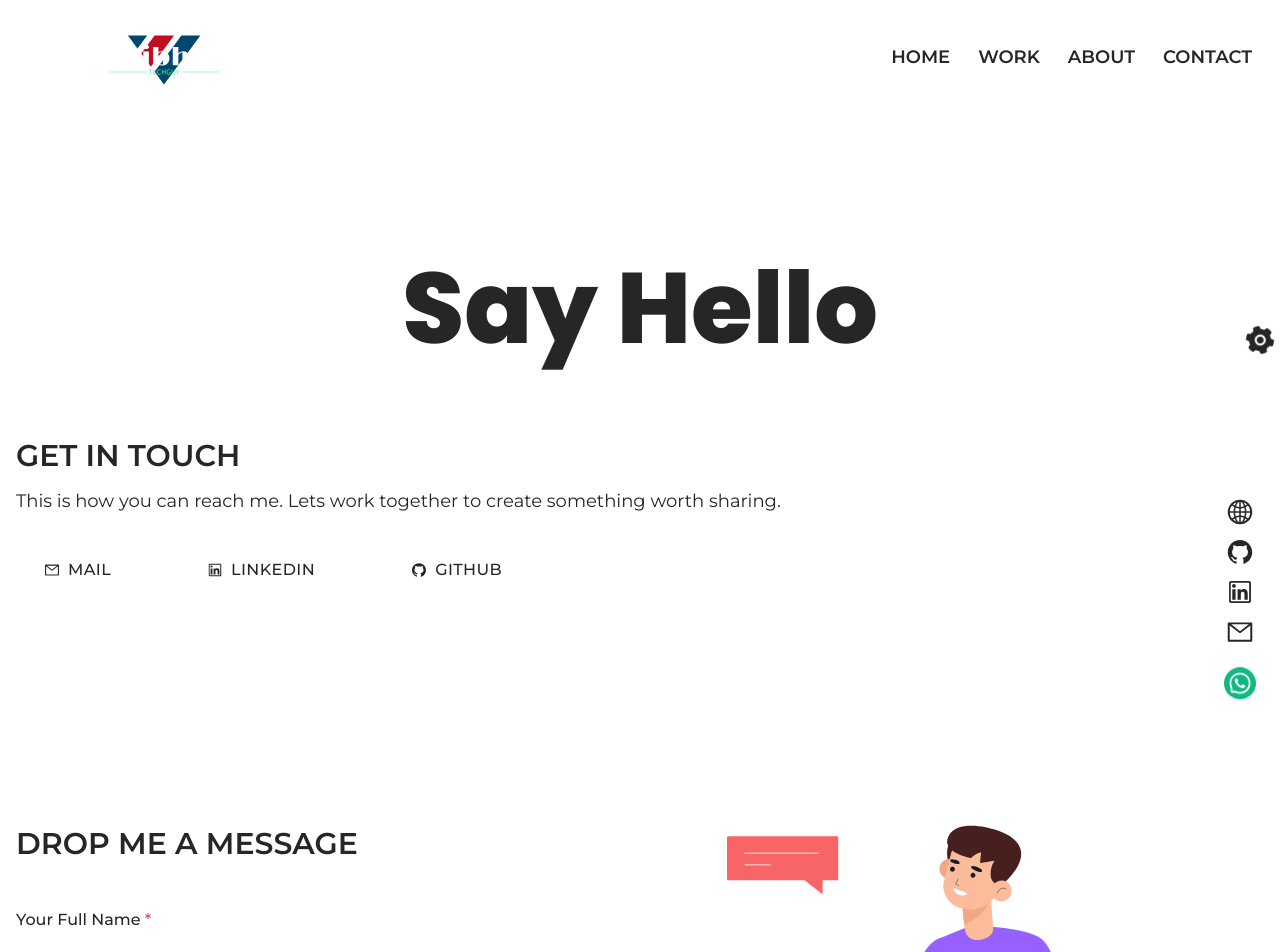
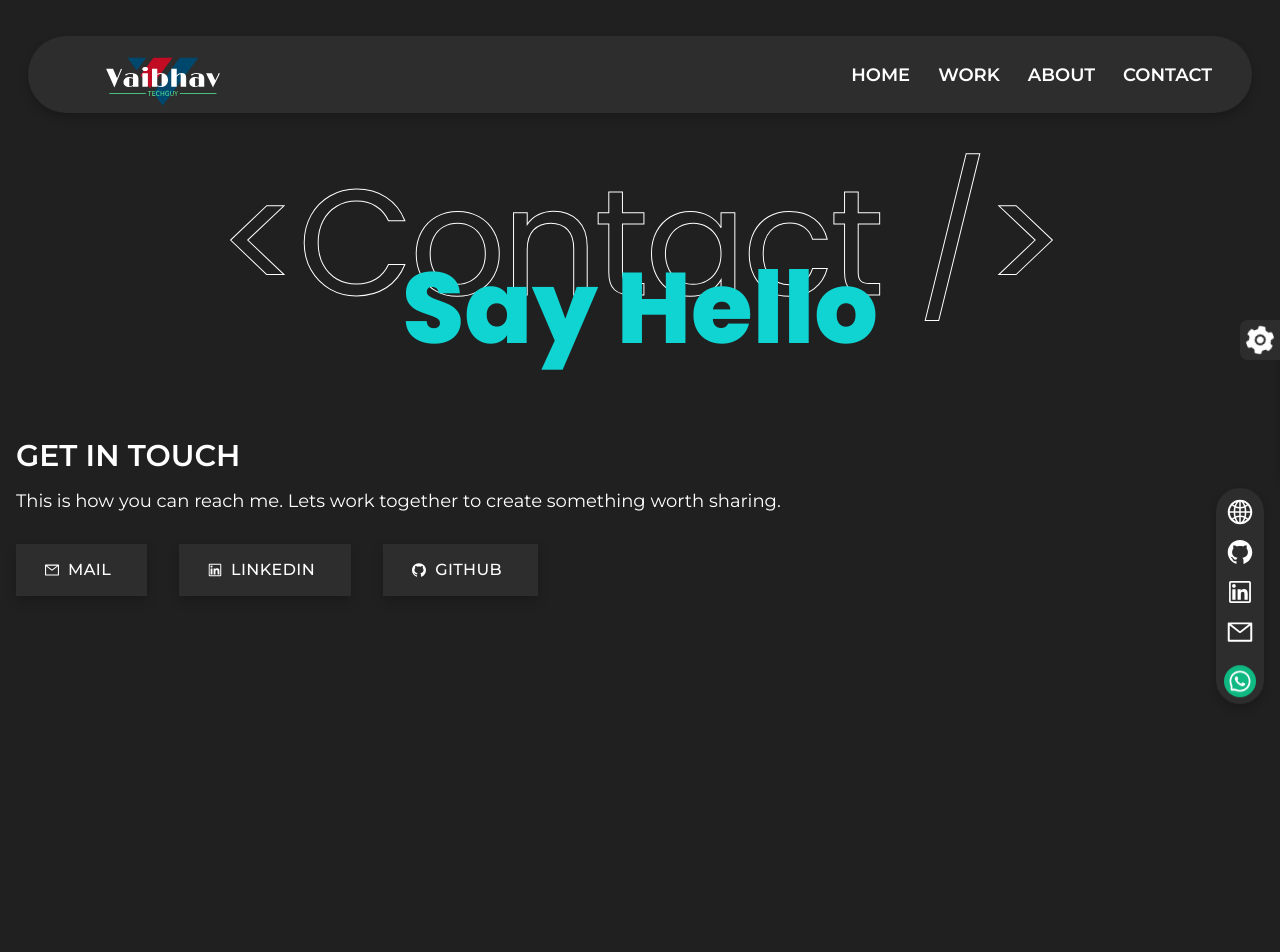
Before and after one commit to vaibhav-bhoir/NextjsPortfolio, a Next.js app: page /contact in a window 1280 px wide. Shown: the top 952 px of the page. After the commit the page ends 800 px from the top, so only its background shows below. Built offline with nearby package versions, Linux system fonts and the light colour scheme.

Commit message:
feat:floating header add

```diff
--- a/components/Cover.tsx
+++ b/components/Cover.tsx
@@ -36,7 +36,7 @@ const Cover = ({ pdata, handleClose }: CoverProps) => {
     <div
       data-aos="fade-up"
       data-aos-duration="1000"
-      className="hover-animation bg-main-bg shadow-shadow rounded-xl p-4 transform transition-transform hover:scale-[1.02]"
+      className="hover-animation bg-main-bg shadow-shadow rounded-xl p-4 transform transition-transform"
     >
       <div className="justify-between items-center mx-2 flex">
         <div className="flex gap-2 mb-4">
--- a/components/ExCover.tsx
+++ b/components/ExCover.tsx
@@ -17,7 +17,7 @@ const ExCover = ({ expData }: ExCoverProps) => {
   return (
     <div
       data-aos="zoom-in-up"
-      className="hover-animation relative overflow-hidden bg-main-bg rounded-xl p-4 shadow-shadow transform transition-transform hover:scale-[1.02]"
+      className="hover-animation relative overflow-hidden bg-main-bg rounded-xl p-4 shadow-shadow transform transition-transform"
     >
       <div className="justify-between items-center flex">
         <div className="flex gap-2 mb-4">
--- a/components/Header.tsx
+++ b/components/Header.tsx
@@ -5,34 +5,72 @@ import navLinks from '../public/data/header_data';
 import { AiOutlineBars, AiOutlineClose } from 'react-icons/ai';
 import Lottie from 'lottie-react';
 import logoAnimation from '../public/animations/v-logo-animation-data.json';
+// import useScrollDirection from '../hooks/useScrollDirection';
+
 
 const Header = () => {
   const [showNav, setShowNav] = useState(false);
-  const [scroll, setScroll] = useState(false);
   const router = useRouter();
+
+  const [scrollDir, setScrollDir] = useState("scrolling down");
+
+  // useEffect(() => {
+  //   const threshold = 0;
+  //   let lastScrollY = window.scrollY;
+  //   let ticking = false;
+
+  //   const updateScrollDir = () => {
+  //     const scrollY = window.scrollY;
+
+  //     if (Math.abs(scrollY - lastScrollY) < threshold) {
+  //       ticking = false;
+  //       return;
+  //     }
+  //     setScrollDir(scrollY > lastScrollY ? "scrolling down" : "scrolling up");
+  //     lastScrollY = scrollY > 0 ? scrollY : 0;
+  //     ticking = false;
+  //   };
+
+  //   const onScroll = () => {
+  //     if (!ticking) {
+  //       window.requestAnimationFrame(updateScrollDir);
+  //       ticking = true;
+  //     }
+  //   };
+
+  //   window.addEventListener("scroll", onScroll);
+
+  //   console.log(scrollDir);
+
+  //   return () => window.removeEventListener("scroll", onScroll);
+  // }, [scrollDir]);
+
+
 
   useEffect(() => {
     document.body.classList.toggle('isOpen', showNav);
 
-    window.addEventListener('scroll', () => {
-      setScroll(window.scrollY > 250);
-    });
+    // window.addEventListener('scroll', () => {
+    //   setScroll(window.scrollY > 250);
+    // });
   }, [showNav]);
-
   const toggleSidebar = () => {
     setShowNav(!showNav);
   };
 
   return (
     <header
-      className={`${
-        scroll ? 'navbar-shrink' : ''
-      } fixed top-0 w-full md:flex justify-between bg-main-bg shadow-shadow items-center text-primary text-center p-4 md:px-7 md:py-0 z-30`}
+      className=
+      {`${
+        scrollDir === "scrolling down" ? "down" : "up"
+      } fixed top-4 lg:top-9 w-full p-4 md:px-7 md:py-0 z-30`}
     >
+      <div className="container px-5 lg:px-10 rounded-[76px] md:flex justify-between bg-main-bg shadow-shadow items-center text-primary text-center">
+
       <div className="flex items-center justify-between">
         <Link href="/" legacyBehavior>
           <a className="inline-flex items-center mr-4 ">
-            <div className="logo">
+            <div className="logo w-[140px] lg:w-[180px] h-auto">
               <Lottie animationData={logoAnimation} />
             </div>
           </a>
@@ -67,6 +105,8 @@ const Header = () => {
           </li>
         ))}
       </ul>
+      </div>
+
     </header>
   );
 };
--- a/components/HeroBanner.jsx
+++ b/components/HeroBanner.jsx
@@ -17,7 +17,7 @@ const HeroBanner = ({ heroProps }) => {
             {smallCaption}
           </h3>
           <h1
-            className="text-primary-text text-7xl md:text-7xl lg:text-9xl font-extrabold tracking-tight"
+            className="text-primary-text mb-6 text-7xl md:text-7xl lg:text-9xl font-extrabold tracking-tight"
             data-aos="fade-in"
             data-aos-delay={500}
           >
--- a/components/PageLoader.tsx
+++ b/components/PageLoader.tsx
@@ -4,7 +4,7 @@ import pageLoader from '../public/animations/pageloader-animation-data2.json';
 
 const PageLoader = () => {
   return (
-    <div className="fixed top-0 left-0 right-0 bottom-0 p-6 w-full flex justify-center items-center z-50 bg-white">
+    <div className="fixed bg-main-bg top-0 left-0 right-0 bottom-0 p-6 w-full flex justify-center items-center z-50">
       <Lottie animationData={pageLoader} />
     </div>
   );
--- a/components/ThemeChanger.tsx
+++ b/components/ThemeChanger.tsx
@@ -6,13 +6,11 @@ import useOutsideClick from './hooks/useOutsideClick';
 const mode_settings = [
   {
     id: 'light',
-    name: 'Light',
     class: 'light',
     bgColor: '#ffffff',
   },
   {
     id: 'dark',
-    name: 'Dark',
     class: 'dark',
     bgColor: '#000000',
   },
@@ -21,31 +19,26 @@ const mode_settings = [
 const color_settings = [
   {
     id: 'blue',
-    name: 'Blue',
     class: 'theme-color-blue',
     bgColor: '#349eff',
   },
   {
     id: 'red',
-    name: 'Red',
     class: 'theme-color-red',
     bgColor: '#fb0b12',
   },
   {
     id: 'cyan',
-    name: 'Cyan',
     class: 'theme-color-cyan',
     bgColor: '#10d4d2',
   },
   {
     id: 'green',
-    name: 'Green',
     class: 'theme-color-green',
     bgColor: '#019707',
   },
   {
     id: 'orange',
-    name: 'Orange',
     class: 'theme-color-orange',
     bgColor: '#d68102',
   },
@@ -55,7 +48,7 @@ const ThemeChanger: React.FC = () => {
   const [mounted, setMounted] = useState(false);
   const { theme, setTheme } = useTheme();
   const [panelVisible, setPanelVisible] = useState(false);
-  const [selectedColor, setSelectedColor] = useState('red');
+  const [selectedColor, setSelectedColor] = useState('cyan');
   const panelRef = useRef<HTMLDivElement | null>(null);
 
   useOutsideClick(panelRef, () => {
@@ -66,15 +59,35 @@ const ThemeChanger: React.FC = () => {
     setMounted(true);
   }, []);
 
+  // Load selected theme and color from local storage on component mount
+  useEffect(() => {
+    const storedTheme = localStorage.getItem('selectedTheme');
+    const storedColor = localStorage.getItem('selectedColor');
+
+    if (storedTheme) {
+      setTheme(storedTheme);
+    } else {
+      // Set default theme to 'dark'
+      setTheme('dark');
+    }
+
+    if (storedColor) {
+      setSelectedColor(storedColor);
+    }
+  }, [setTheme]);
+
+  // Save selected theme and color to local storage whenever they change
   useEffect(() => {
     if (theme) {
       document.documentElement.dataset.themeMod = theme;
+      localStorage.setItem('selectedTheme', theme);
     }
   }, [theme]);
 
   useEffect(() => {
     if (selectedColor) {
       document.documentElement.dataset.themeColor = selectedColor;
+      localStorage.setItem('selectedColor', selectedColor);
     }
   }, [selectedColor]);
 
--- /dev/null
+++ b/hooks/useScrollDirection.ts
@@ -0,0 +1,26 @@
+import { useState, useEffect } from 'react';
+
+function useScrollDirection() {
+    const [scrollDirection, setScrollDirection] = useState('up');
+
+    useEffect(() => {
+        let lastScrollY = window.pageYOffset;
+        // function to run on scroll
+        const updateScrollDirection = () => {
+            const scrollY = window.pageYOffset;
+            const direction = scrollY > lastScrollY ? "down" : "up";
+            if (direction !== scrollDirection) {
+              setScrollDirection(direction);
+            }
+            lastScrollY = scrollY > 0 ? scrollY : 0;
+        };
+        window.addEventListener("scroll", updateScrollDirection); // add event listener
+        return () => {
+            window.removeEventListener("scroll", updateScrollDirection); // clean up
+        }
+    }, [scrollDirection]); // run when scroll direction changes
+
+    return scrollDirection;
+};
+
+export default useScrollDirection
--- a/package.json
+++ b/package.json
@@ -41,6 +41,7 @@
     "lint-staged": "^13.2.2",
     "postcss": "^8.3.5",
     "prettier": "^2.8.8",
+    "prettier-plugin-tailwindcss": "^0.5.3",
     "pretty-quick": "^3.1.3",
     "tailwindcss": "^2.2.4",
     "typescript": "^4.7.4"
--- a/pages/index.js
+++ b/pages/index.js
@@ -4,8 +4,8 @@ import { useEffect, useState } from 'react';
 import ContactForm from '../components/ContactForm';
 import GetInTouch from '../components/GetInTouch';
 import HeroBanner from '../components/HeroBanner';
-import AOS from 'aos';
-import 'aos/dist/aos.css';
+// import AOS from 'aos';
+// import 'aos/dist/aos.css';
 import CustomHeading from '../components/CustomHeading';
 import FeaturedProjects from '../components/FeaturedProjects';
 import ExperienceProjects from '../components/ExperienceProjects';
@@ -21,10 +21,10 @@ export default function Home({ EXP_DATA, PROJECTS_DATA, hero }) {
     setData(newData);
   };
 
-  useEffect(() => {
-    AOS.init({ duration: 1000 });
-    AOS.refresh();
-  }, []);
+  // useEffect(() => {
+  //   AOS.init({ duration: 1000 });
+  //   AOS.refresh();
+  // }, []);
 
   return (
     <>
--- /dev/null
+++ b/prettier.config.js
@@ -0,0 +1,3 @@
+module.exports = {
+  plugins: ['prettier-plugin-tailwindcss'],
+}
--- a/style/global.css
+++ b/style/global.css
@@ -68,47 +68,27 @@
   margin: 0;
   padding: 0;
   box-sizing: border-box;
-  /* border: 1px solid red; */
 }
 
 *:focus-visible {
   outline: solid !important;
 }
 
-/* :root {
-  --bg-primary: #05182c;
-  --main-primary: #fffefe;
-  --main-green: #02ef63;
-  --main-yellow: #fccf0c;
-  --main-blue: #07bcfc;
-  --main-red: #fe6ea8;
-} */
-
 ::-webkit-scrollbar {
   width: 6px;
 }
 
 ::-webkit-scrollbar-thumb {
-  background-color: var(--primary);
+  background-color: var(--main-bg);
+}
+
+html {
+  overflow-x: hidden;
 }
 
 body {
   overflow-x: hidden;
-  /* background-color: var(--primary); */
-  /* font-family: 'Poppins', sans-serif; */
-  /* font-family: 'Montserrat', sans-serif; */
   background-color: var(--body-bg);
-}
-
-header.fixed {
-  padding-top: 1.2rem;
-  padding-bottom: 1.2rem;
-  transition: padding-top 0.3s ease-in-out, padding-bottom 0.3s ease-in-out;
-}
-
-header.fixed.navbar-shrink {
-  padding-top: 0.6rem;
-  padding-bottom: 0.6rem;
 }
 
 @media only screen and (max-width: 767px) {
@@ -153,35 +133,6 @@ header.fixed.navbar-shrink {
   header ul li:nth-child(4) {
     transition: all 0.5s ease 0.7s;
   }
-}
-
-.logo {
-  display: flex;
-  align-items: center;
-  width: 175px;
-  height: auto;
-  margin-left: 45px;
-  transition: width 0.3s ease-in-out;
-}
-
-header.fixed.navbar-shrink .logo {
-  width: 155px;
-}
-
-@media only screen and (max-width: 767px) {
-  .logo {
-    width: 130px;
-    height: auto;
-    margin-left: 0;
-  }
-
-  header.fixed.navbar-shrink .logo {
-    width: 110px;
-  }
-}
-
-li {
-  list-style: none;
 }
 
 @media only screen and (max-width: 767px) {
```
Also changed, not shown: 2 other files (tests, documents, lock files or other folders).
